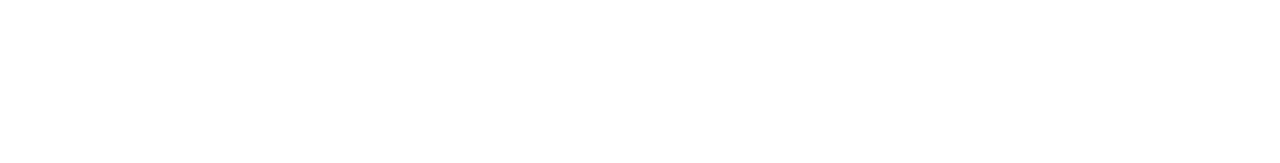
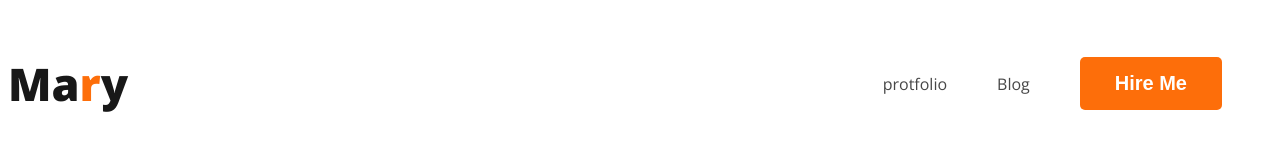
Before and after one commit to mahizaman490/my-first-project-jul7, a plain HTML site: page index.html in a window 1280 px wide. Drawn offline with nearby package versions, Linux system fonts and the light colour scheme.

Commit message:
added nav

```diff
--- a/index.html
+++ b/index.html
@@ -4,10 +4,22 @@
     <meta charset="UTF-8">
     <meta name="viewport" content="width=device-width, initial-scale=1.0">
     <title>brothers information</title>
+    <link rel="preconnect" href="https://fonts.googleapis.com">
+<link rel="preconnect" href="https://fonts.gstatic.com" crossorigin>
+<link href="https://fonts.googleapis.com/css2?family=Open+Sans:wght@400;700;800&display=swap" rel="stylesheet">
+    <link rel="stylesheet" href="styles/nav.css">
 </head>
 <body>
     <header>
+<nav>
+<h3 class="nav-title">Ma<span class="text-primary">r</span>y</h3>
+<ul>
+    <li><a href="">protfolio</a></li>
+    <li><a href="">Blog</a></li>
+    <li><button class="btn-primary">Hire Me</button></li>
+</ul>
 
+</nav>
     </header>
     <main>
 
--- /dev/null
+++ b/styles/nav.css
@@ -0,0 +1,50 @@
+
+.text-primary{
+    color: #FD6E0A;
+}
+
+.btn-primary{
+border-radius: 5px;
+background-color: #FD6E0A;
+border: none;
+color: white;
+font-size: 20px;
+font-weight: 700;
+padding:15px 35px;
+}
+
+
+
+body{
+    font-family: 'Open Sans', sans-serif;
+}
+
+nav{
+    display: flex;
+    justify-content: space-between;
+    align-items: center;
+}
+
+.nav-title{
+
+    color: #181818;
+    font-size: 45px;
+    font-weight: 800;
+
+}
+
+nav > ul{
+
+    display: flex;
+    align-items: center;
+}
+
+nav li{
+    list-style:none;
+    margin-right: 50px;
+}
+
+nav a{
+    text-decoration: none;
+    color: #474747;
+}
```
Also changed, not shown: style.css (deleted).
